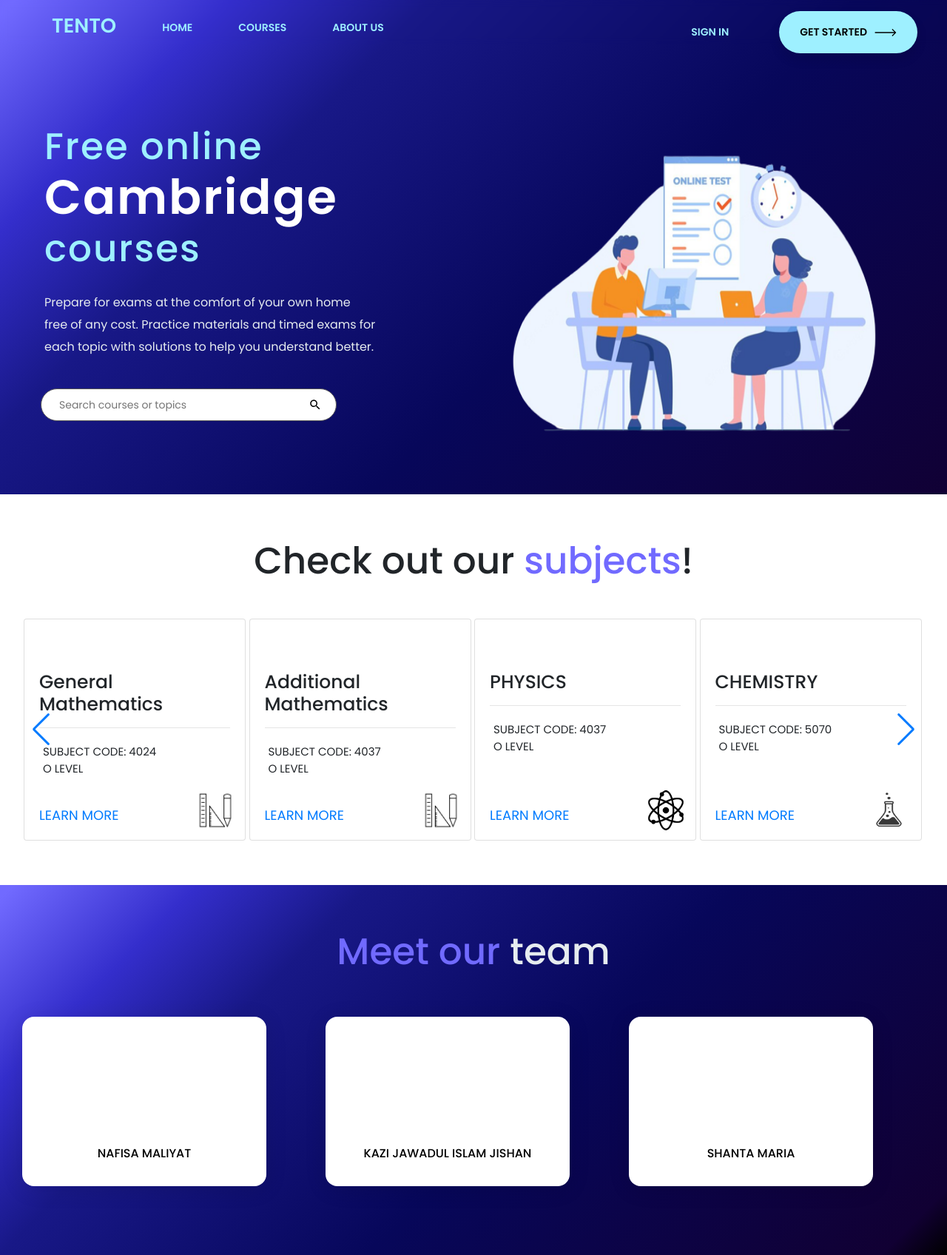
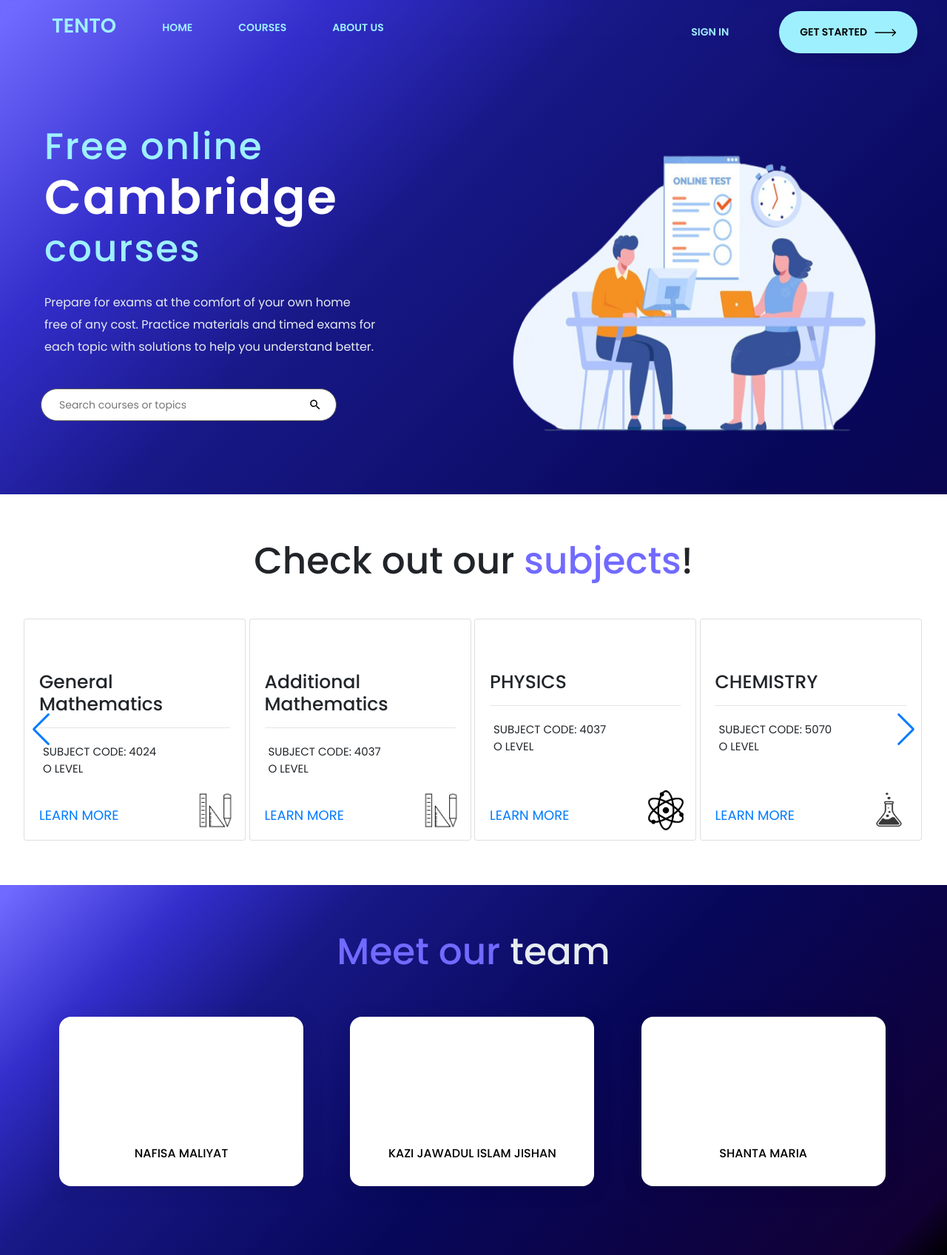
Before and after one commit to Project-Tento/Project-Tento, a PHP site: page /landingPage.html in a window 1280 px wide. Shown: the whole page at 74% size. Run offline with PHP 8.4, Linux system fonts and the light colour scheme; some libraries are stand-ins or nearby versions.

Commit message:
fixed sticky navbar & meet our team spacing issue
navigation bar is sticky and appears on scroll down
padding issue of meet-team solved (all boxes uniform

```diff
--- a/code/frontend/landingPage/landingPage.css
+++ b/code/frontend/landingPage/landingPage.css
@@ -16,7 +16,6 @@
     background-image: linear-gradient(315deg, #000000 0%, #110033 5%, #07075a 44%, #181887 72%, #342ecc 85%, #716aff 99%);
     background-position: center;
     background-size: cover;
-    height: 100vh;
 }
 
 /*navigation bar*/
@@ -415,8 +414,7 @@
 
 .meet-team{
     display: grid;
-    padding:30px;
-    padding-bottom: 8%;
+    padding:30px 30px 8% 80px;
     grid-template-columns: repeat(auto-fit, minmax(80px, 1fr));
     gap:10px;
     height:180px;
--- a/code/frontend/landingPage/landingPage.html
+++ b/code/frontend/landingPage/landingPage.html
@@ -20,7 +20,7 @@
     <div class="main">
 
         <!--navigation bar-->
-        <div class="nav-bar">
+        <nav class="nav-bar sticky-top fixed-top">
 
             <!--logo-->
             <div class="logo" onclick="window.location.href='landingPage.html';">TENTO</div>
@@ -50,7 +50,7 @@
             <button class="secondaryButton" id="login-button"
                 onclick="window.location.href='../reg-form/reg-form.html' + '#login' ;">Sign in</button>
 
-        </div>
+        </nav>
         <!--navigation bar ends here-->
 
 
```
